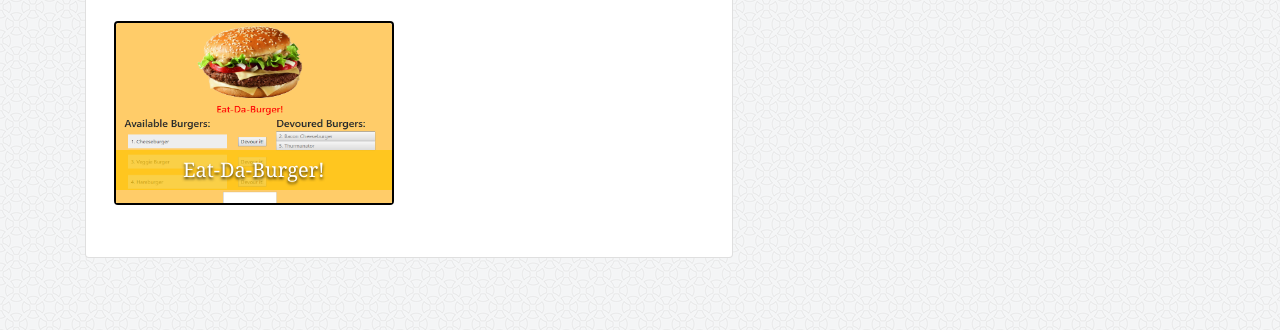
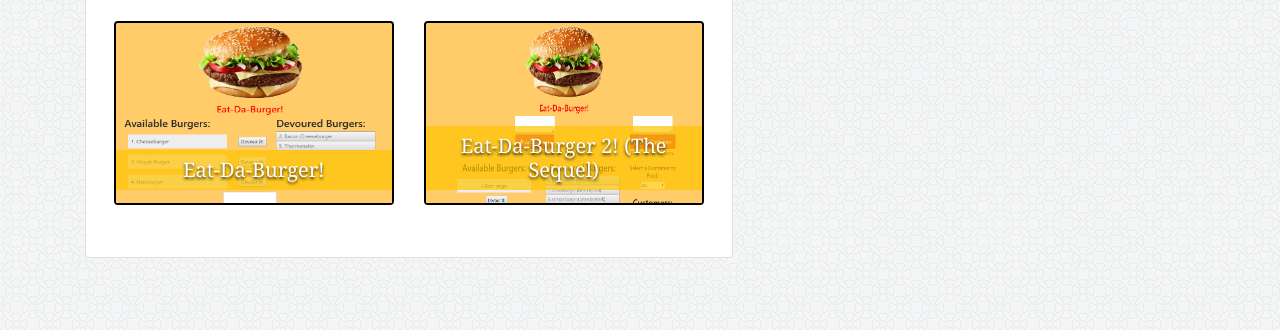
Before and after one commit to MotionSwing/MotionSwing.github.io, a plain HTML site: page portfolio.html in a window 1280 px wide. Shown: the part 1176-1506 px from the top of the page. Drawn offline with nearby package versions, Linux system fonts and the light colour scheme.

Commit message:
added burger2

```diff
--- a/portfolio.html
+++ b/portfolio.html
@@ -138,6 +138,14 @@
 						  		</a>
 						  	</div>
 						  </div>
+						  <div class="col-sm-6">
+						  	<div class="card mb-4 position-relative">
+						  		<a href="https://dry-dusk-62668.herokuapp.com/index" target="_blank">
+						  			<img class="card-img-top" src="assets/images/burgers2.png" alt="Eat-Da-Burger 2">
+						  			<h5 class="card-title position-absolute text-white text-center w-100 p-2">Eat-Da-Burger 2! (The Sequel)</h5>
+						  		</a>
+						  	</div>
+						  </div>
 						</div>
 					</div>
 			    </div>
```
Also changed, not shown: assets/images/burgers2.png (added).
